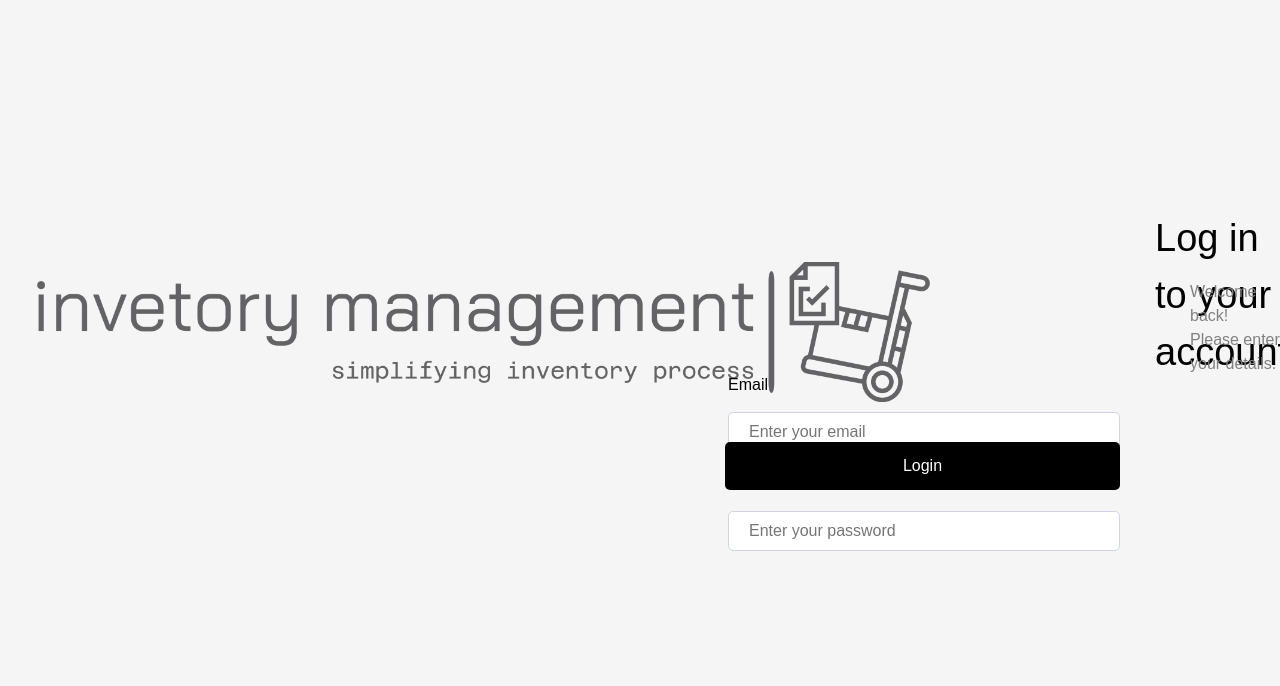
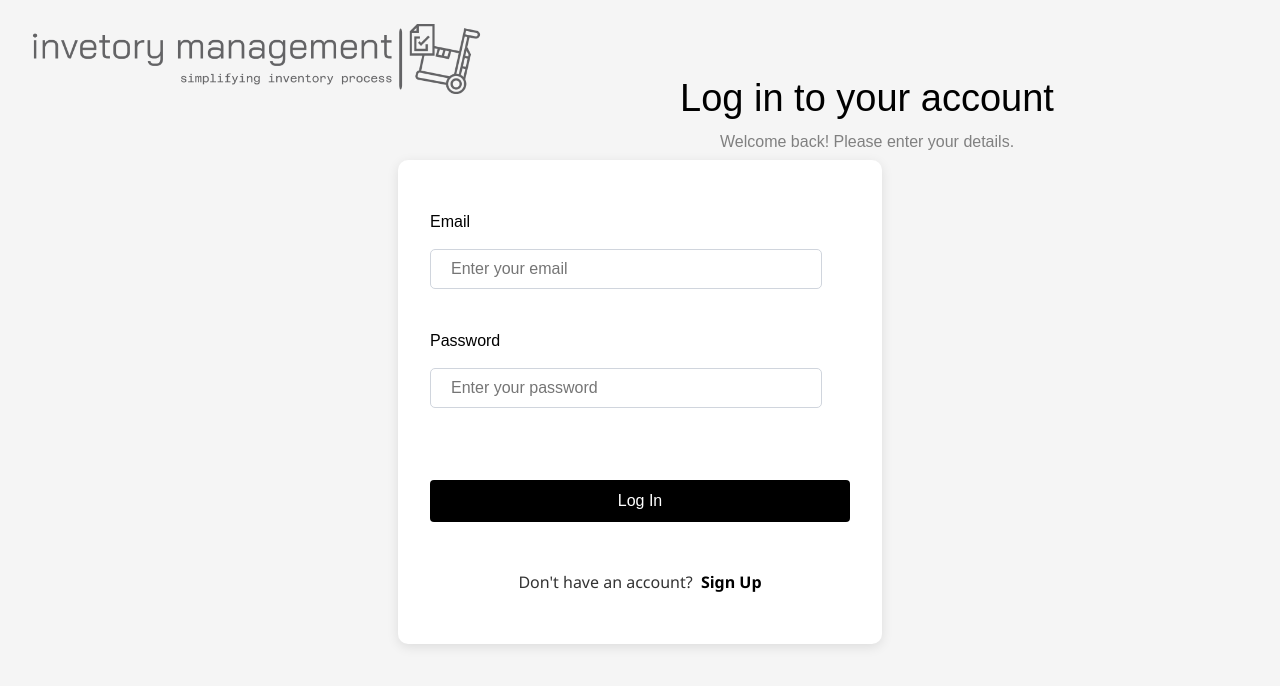
Before and after one commit to Drljr/Store-Front, a React (Vite) app: page / in a window 1280 px wide. Shown: the top 686 px of the page. Built offline with nearby package versions, Linux system fonts and the light colour scheme.

Commit message:
feat: Enhance Login and Signup components with improved styling, error handling, and loading states

```diff
--- a/src/Pages/Login/Login.css
+++ b/src/Pages/Login/Login.css
@@ -1,32 +1,93 @@
+/* --- Consistent Login Container Styling --- */
+.login-container {
+    max-width: 420px;
+    min-height: 420px;
+    margin: 160px auto 80px;
+    padding: 2rem;
+    background-color: #fff;
+    border-radius: 10px;
+    box-shadow: 0 3px 12px rgba(0, 0, 0, 0.1);
+    font-family: 'Segoe UI', Tahoma, Geneva, Verdana, sans-serif;
+    display: flex;
+    flex-direction: column;
+    justify-content: center;
+}
+
+.LogInlogo1 {
+    position: fixed;
+    top: 20px;
+    left: 20px;
+    display: flex;
+    align-items: center;
+    padding: 4px 12px;
+    z-index: 1000;
+}
+
+.LogInlogo1 img {
+    height: 70px;
+    width: auto;
+}
+
+.login-container h2 {
+    text-align: center;
+    margin-bottom: 2rem;
+    color: #333;
+}
+
+.login-container form {
+    display: flex;
+    flex-direction: column;
+}
+
+/* .login-container input {
+    padding: 0.75rem;
+    margin-bottom: 2rem;
+    border: 1px solid #ccc;
+    border-radius: 4px;
+    font-size: 1rem;
+  } */
+
+
+.login-container .error {
+    color: red;
+    margin-bottom: 1.5rem;
+    text-align: center;
+}
+
+.login-container .success {
+    color: green;
+    margin-bottom: 1.5rem;
+    text-align: center;
+}
+
 body {
     background-color: white;
 }
 
-.logo1 {
-    height: 140px;
-    padding: 1px;
-    display: flex;
-    padding: 4px 12px;
-    /* Adjusted padding syntax */
-    margin-left: 15px;
-    margin-top: 250px;
-}
 
 .container {
+    max-width: 420px;
+    min-height: 420px;
+    margin: 160px auto 80px;
+    padding: 2rem;
+    background-color: #fff;
+    border-radius: 10px;
+    box-shadow: 0 3px 12px rgba(0, 0, 0, 0.1);
+    font-family: 'Segoe UI', Tahoma, Geneva, Verdana, sans-serif;
     display: flex;
-    align-items: center;
-    overflow-y: auto;
+    flex-direction: column;
+    justify-content: center;
 }
 
 .input-section {
     float: right;
-    margin-right: 150px;
-    margin-bottom: 25%;
+    margin-right: 650px;
+    margin-bottom: 60%;
 }
 
 .email,
 .password {
-    margin-bottom: 20px;
+    margin-bottom: 40px;
 }
 
 .email label,
@@ -46,23 +107,25 @@ body {
     font-size: 16px;
 }
 
-.btn {
-    background-color: black;
-    width: 395px;
+.login-container button {
+    display: block;
+    width: 100%;
+    padding: 0.75rem;
+    margin-top: 2rem;
+    background-color: #000;
     color: white;
-    padding: 15px 30px;
+    font-size: 1rem;
     border: none;
-    border-radius: 5px;
+    border-radius: 4px;
     cursor: pointer;
-    position: absolute;
-    bottom: 310px;
-    right: 160px;
-    font-size: 16px;
+    transition: background-color 0.3s ease;
 }
 
-.btn:hover {
-    background-color: grey;
+.login-container button:hover {
+    background-color: #1a1a1a;
+    transform: scale(1.02);
 }
+
 
 .input-section {
     position: absolute;
@@ -71,42 +134,47 @@ body {
 }
 
 .Login-text1,
-.Login-text2 {
+.Login-text2,
+.SignUp-text0 {
     position: absolute;
 }
 
 .Login-text1 {
-    left: 1155px;
-    top: 210px;
+    left: 680px;
+    text-align: center;
+    top: 70px;
     font-size: 38px;
     font-family: sans-serif;
 }
 
 .Login-text2 {
-    left: 1190px;
-    top: 280px;
+    left: 720px;
+    text-align: center;
+    top: 130px;
     color: grey;
     font-family: sans-serif;
 }
 
-.error-message,
-.success-message {
+/* .error-message,
+  .success-message {
     font-size: 20px;
     font-family: sans-serif;
     margin-bottom: 100px;
     animation: fade-in 0.3s ease forwards;
-}
+  } */
 
 .error-message {
     color: red;
-    position: absolute;
-    left: 1240px;
+    margin-bottom: 1.5rem;
+    text-align: center;
+    animation: fade-in 0.3s ease forwards
 }
 
 .success-message {
     color: green;
-    position: absolute;
-    left: 1290px;
+    margin-bottom: 1.5rem;
+    text-align: center;
+    animation: fade-in 0.3s ease forwards
 }
 
 @keyframes fade-in {
@@ -352,3 +420,22 @@ body {
         transform: rotate(1turn);
     }
 }
+
+.redirect-login {
+    text-align: center;
+    margin-top: 3rem;
+    font-family: 'Segoe UI', Tahoma, Geneva, Verdana, sans-serif;
+    font-size: 1rem;
+    color: #333;
+}
+
+.redirect-login a {
+    color: #000;
+    text-decoration: none;
+    font-weight: 600;
+    margin-left: 4px;
+}
+
+.redirect-login a:hover {
+    text-decoration: underline;
+    color: grey; }
--- a/src/Pages/Login/Login.tsx
+++ b/src/Pages/Login/Login.tsx
@@ -1,4 +1,5 @@
 import React, { useState, useEffect } from 'react';
+import { Link } from 'react-router-dom';
 import logo from '../../assets/logo.png';
 import { useNavigate } from "react-router-dom";
 import api from '../../api/axios.js';
@@ -16,50 +17,57 @@ function Login() {
     });
     const [error, setError] = useState<string>('');
     const [success, setSuccess] = useState<string>('');
-    const [loadingSuccess, setLoadingSuccess] = useState<boolean>(false);
+    const [loading, setLoading] = useState<boolean>(false);
     const navigate = useNavigate();
 
     const handleLogin = async (email: string, password: string) => {
-        console.log(`Login attempt with email: ${email}, password: ${password}`); // Added for debugging
+        setError('');
+        setSuccess('');
+        setLoading(true);
         try {
             const response = await api.post('/user/login', { email, password });
             const { _id, name, email: userEmail } = response.data;
 
             setSuccess('Login successful');
-            setLoadingSuccess(true);
+            setLoading(true);
 
             localStorage.setItem('userId', _id);
             localStorage.setItem('userEmail', userEmail);
             localStorage.setItem('name', name);
-
             setTimeout(() => {
                 navigate('/dashboard');
             }, 1000);
         } catch (err: any) {
-            console.error('Login error:', err);
-            const message = err.response?.data?.message || 'Login failed. Please check your network or credentials.';
+            let message = 'Login failed';
+            if (err?.response?.status === 401) {
+                message = 'Invalid email or password';
+            } else if (err?.response?.data?.message) {
+                message = err.response.data.message;
+            }
             setError(message);
+        } finally {
+            setLoading(false);
         }
     };
 
     useEffect(() => {
-        const errorTimer = setTimeout(() => {
-            setError('');
-        }, 1000);
-
-        const successTimer = setTimeout(() => {
-            setSuccess('');
-        }, 1000);
-
-        return () => {
-            clearTimeout(errorTimer);
-            clearTimeout(successTimer);
-        };
+        if (error) {
+            const errorTimer = setTimeout(() => setError(''), 2000);
+            return () => clearTimeout(errorTimer);
+        }
+        if (success) {
+            const successTimer = setTimeout(() => setSuccess(''), 2000);
+            return () => clearTimeout(successTimer);
+        }
     }, [error, success]);
 
-    const handleSubmit = async (event: React.FormEvent<HTMLFormElement>) => {
+    const handleSubmit = (event: React.FormEvent<HTMLFormElement>) => {
         event.preventDefault();
         const { email, password } = formData;
+        if (!email.trim() || !password.trim()) {
+            setError("Please fill in all fields.");
+            return;
+        }
         handleLogin(email, password);
     };
 
@@ -70,12 +78,13 @@ function Login() {
         });
     };
 
+
     return (
-        <form onSubmit={handleSubmit}>
-            <div className='container'>
-                {loadingSuccess && (
+        <div>
+            {loading && (
                 <div className="loading-screen">
                     <svg className="loader" viewBox="0 0 48 30" width="48px" height="30px">
+                        {/* Loader SVG code */}
                         <g fill="none" stroke="currentColor" strokeLinecap="round" strokeLinejoin="round" strokeWidth="1">
                             <g transform="translate(9.5,19)">
                                 <circle className="loader_tire" r="9" strokeDasharray="56.549 56.549"></circle>
@@ -99,24 +108,31 @@ function Login() {
                             </g>
                             <polyline className="loader_seat" points="14 3,18 3" strokeDasharray="5 5"></polyline>
                             <polyline className="loader_body" points="16 3,24 19,9.5 19,18 8,34 7,24 19" strokeDasharray="79 79"></polyline>
-                                <path className="loader_handlebars" d="m30,2h6 s1,0,1,1-1,1-1,1" strokeDasharray="10 10"></path>
+                            <path className="loader_handlebars" d="m30,2h6s1,0,1,1-1,1-1,1" strokeDasharray="10 10"></path>
                             <polyline className="loader_front" points="32.5 2,38.5 19" strokeDasharray="19 19"></polyline>
                         </g>
                     </svg>
                 </div>
             )}
-                <div className='logo1'>
+            <div className="login-wrapper">
+            <div className='login-container'>
+                <div className='LogInlogo1'>
                     <img src={logo} alt="Company Logo" />
                 </div>
-                <div>
+
                 <div className='Login-text1'>
                     Log in to your account
                 </div>
                 <div className='Login-text2'>
                     Welcome back! Please enter your details.
                 </div>
+
+                <form onSubmit={handleSubmit}>
+                    <div className="message-container">
+                        {error && <div className="error-message">{error}</div>}
+                        {success && <div className="success-message">{success}</div>}
                     </div>
-                <div className='input-section'>
+
                     <div className='email'>
                         <label htmlFor="email">Email</label>
                         <input
@@ -126,8 +142,10 @@ function Login() {
                             value={formData.email}
                             onChange={handleChange}
                             placeholder="Enter your email"
+                            required
                         />
                     </div>
+
                     <div className='password'>
                         <label htmlFor="password">Password</label>
                         <input
@@ -137,14 +155,21 @@ function Login() {
                             value={formData.password}
                             onChange={handleChange}
                             placeholder="Enter your password"
+                            required
                         />
                     </div>
+
+                                        <button type="submit" disabled={loading}>
+                        {loading ? 'Logging in...' : 'Log In'}
+                    </button>
+                </form>
+
+                <div className="redirect-login">
+                    Don't have an account? <Link to="/signup">Sign Up</Link>
                 </div>
-                {error && <div className="error-message">{error}</div>}
-                {success && <div className="success-message">{success}</div>}
             </div>
-            <button className='btn' type="submit">Login</button>
-        </form>
+            </div>
+        </div>
     );
 }
 
--- a/src/Pages/Signup/Signup.css
+++ b/src/Pages/Signup/Signup.css
@@ -37,12 +37,11 @@
 .password-txt input,
 .firstName-txt input,
 .lastName-txt input {
-    width: 380px;
+    width: 350px;
     padding: 10px 20px;
     border: 1px solid #D0D5DD;
     border-radius: 5px;
     font-size: 16px;
-    margin-bottom: 2rem;
 }
 
 .SignUplogo1 img {
--- a/src/Pages/Signup/Signup.tsx
+++ b/src/Pages/Signup/Signup.tsx
@@ -72,7 +72,7 @@ function SignUp() {
     };
 
     return (
-        <>
+      <div>
       {loading && (
         <div className="loading-screen">
           <svg className="loader" viewBox="0 0 48 30" width="48px" height="30px">
@@ -191,7 +191,7 @@ function SignUp() {
               </form>
           </div>
       </div>
-        </>
+      </div>
     );
 }
 
```
Lines whose indentation alone changed are shown as unchanged.
